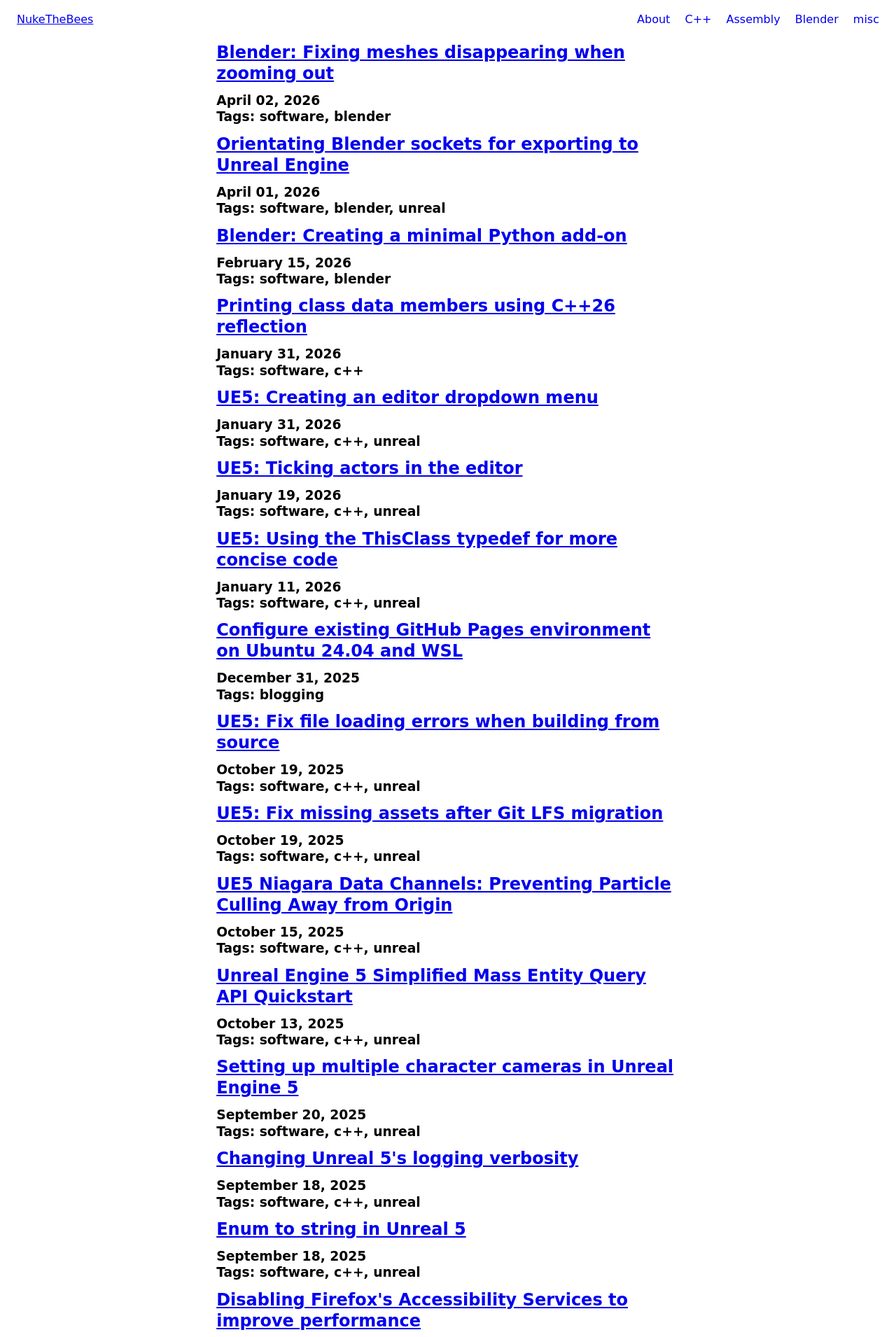
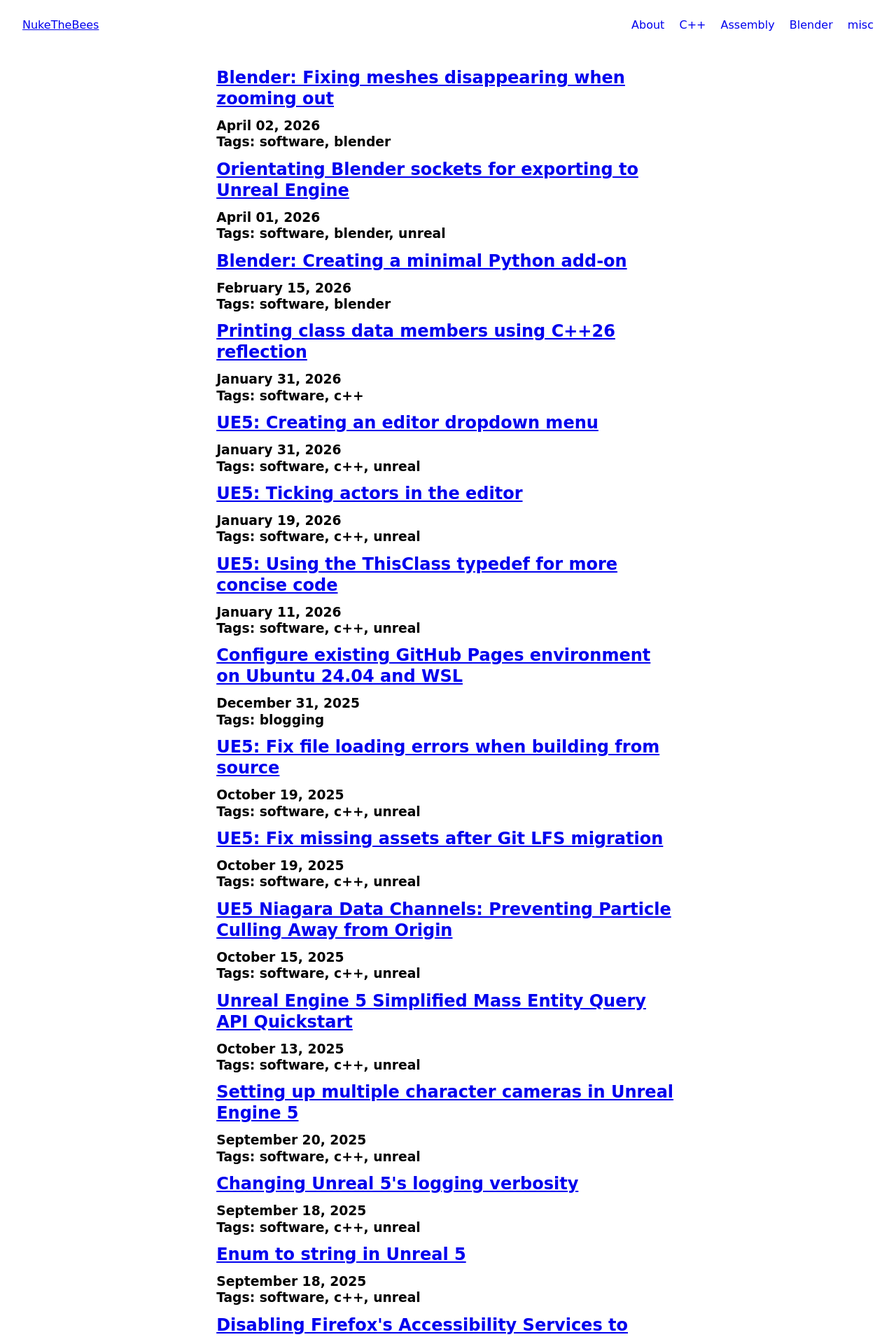
Before and after one commit to nukethebees/nukethebees.github.io, a Jekyll site: the page built from index.md, in a window 1280 px wide. Shown: the top 1910 px of the page at 70% size. Built offline with Jekyll 4.4.1, drawn with Linux system fonts in a browser that asks for light colours.

Commit message:
Adjust padding

```diff
--- a/assets/css/style.scss
+++ b/assets/css/style.scss
@@ -21,7 +21,8 @@
     display: flex;
     align-items: center;
     justify-content: space-between; /* title left, links right */
-    padding: 0.5rem 1rem;
+    padding: 1rem 1.5rem;
+    margin-bottom: 2rem;
 }
 
 .header-links a {
```
